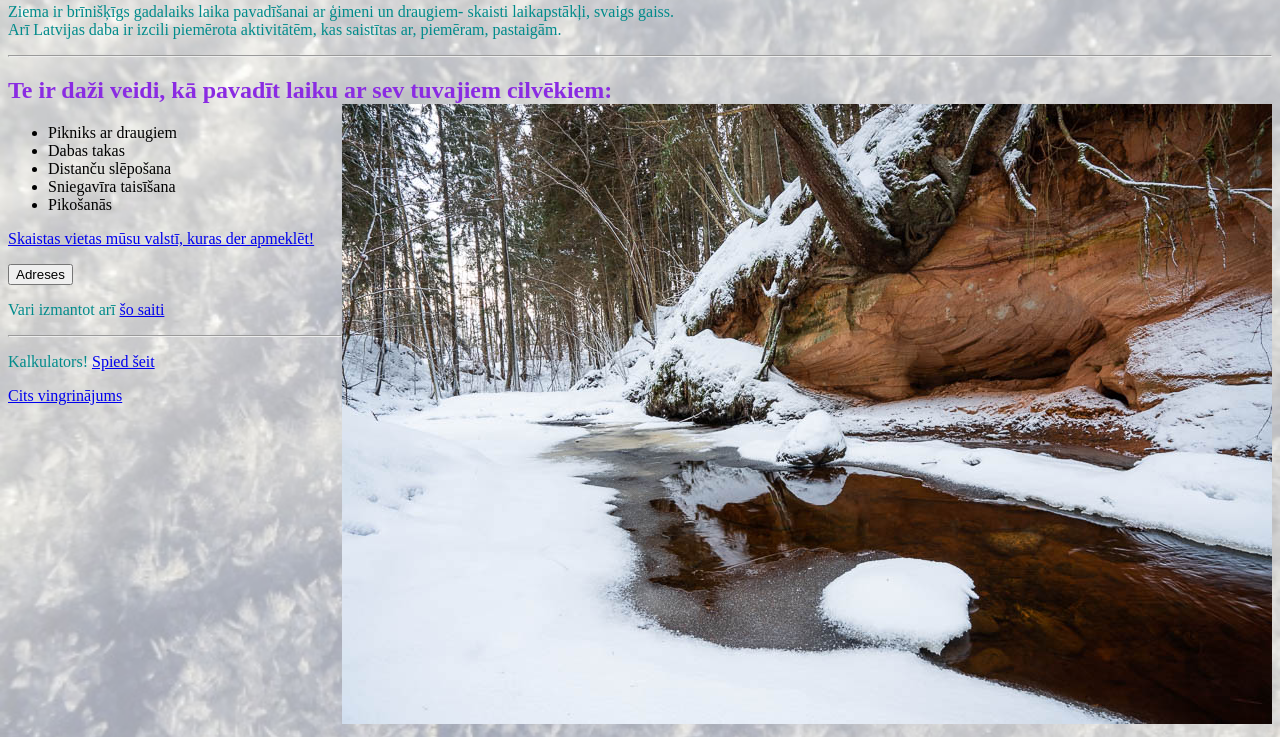
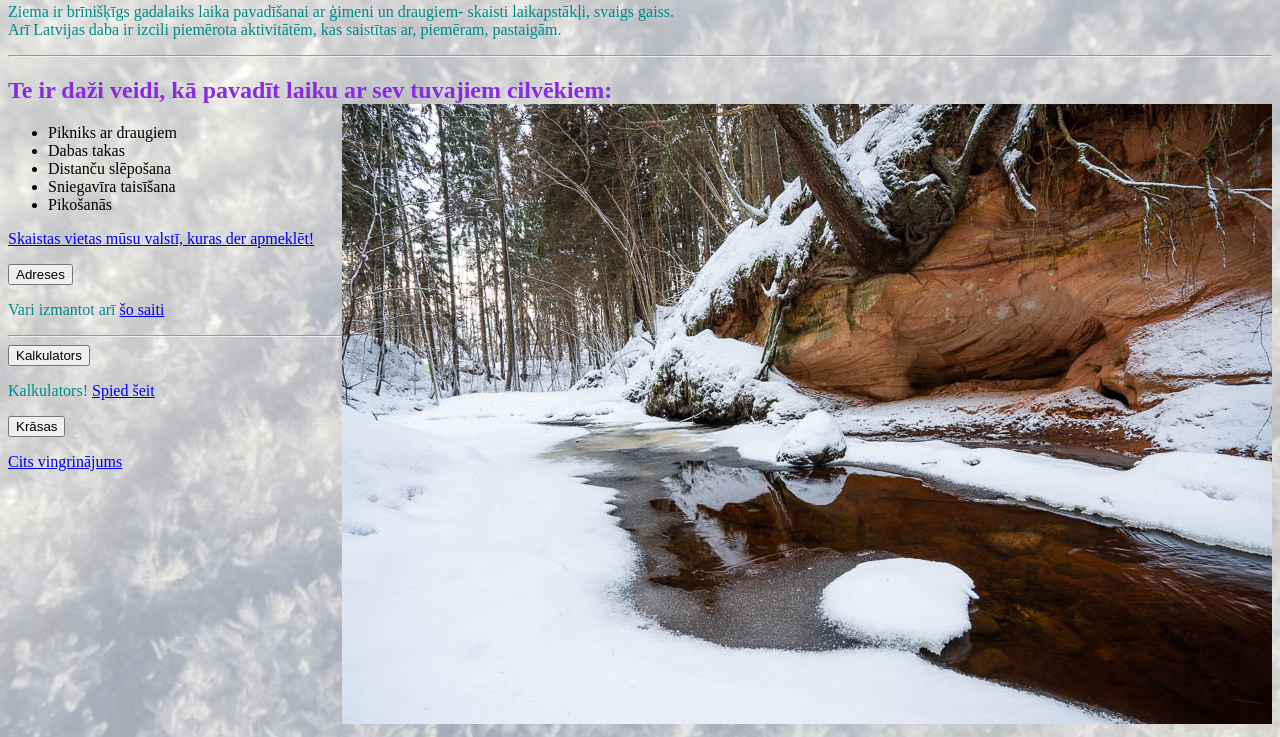
Before and after one commit to mfarino/TestWeb, a plain HTML site: page index.html in a window 1280 px wide. Shown: the part 63-800 px from the top of the page. Drawn offline with Linux system fonts and the light colour scheme.

Commit message:
html jaunaks

```diff
--- a/index.html
+++ b/index.html
@@ -26,7 +26,10 @@
             <button onclick="document.location='adreses.html'" >Adreses</button>
             <p> Vari izmantot arī <a href="adreses.html" target="_blank" >šo saiti</a></p>
             <hr>
+            <button onclick="document.location='forma.html'" >Kalkulators</button>
             <p> Kalkulators! <a href="forma.html" target="_blank" >Spied šeit</a></p>
+
+            <button onclick="document.location='citaLapa.html'" >Krāsas</button>
             <p> <a href="citaLapa.html" target="_blank" >Cits vingrinājums</a></p>
         </div>
     </body>
```
